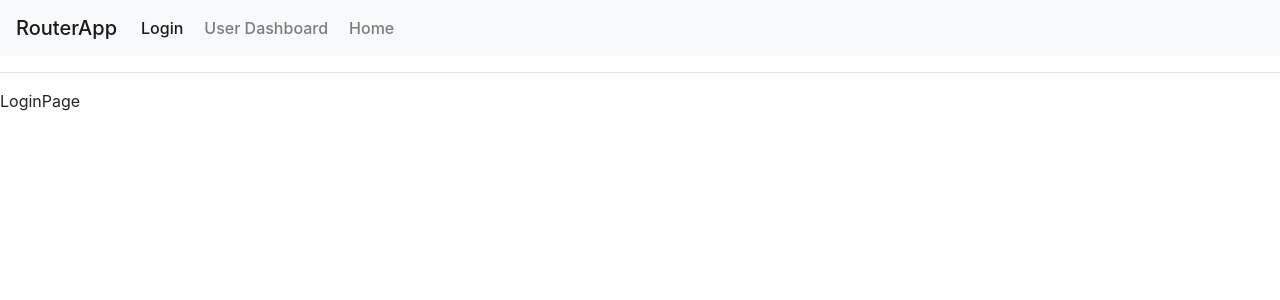
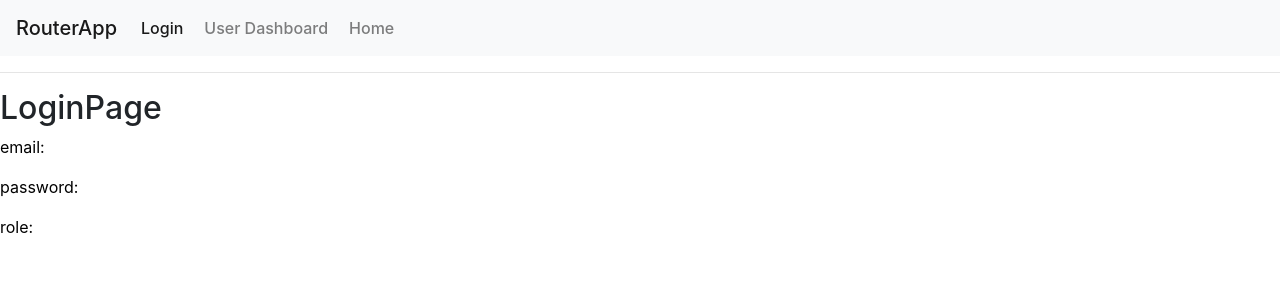
Before and after one commit to Doniben/basic-goit-sample, a React (Vite) app in the folder goit-event/: page /login in a window 1280 px wide. Shown: the top 300 px of the page. Built offline with nearby package versions, Linux system fonts and the light colour scheme.

Commit message:
useSearch params example

```diff
--- a/goit-event/src/5-Enrutamiento/pages/LoginPage.jsx
+++ b/goit-event/src/5-Enrutamiento/pages/LoginPage.jsx
@@ -1,9 +1,17 @@
 import React from 'react'
+import { useSearchParams } from 'react-router-dom'
 
 const LoginPage = () => {
+  const [ searchParams ] = useSearchParams()
+  const email = searchParams.get('email')
+  const password = searchParams.get('password')
+  const role = searchParams.get("role")
   return (
     <div>
-      LoginPage
+      <h2>LoginPage</h2>
+      <p>email: { email }</p>
+      <p>password: { password }</p>
+      <p>role: { role }</p>
     </div>
   )
 }
```
